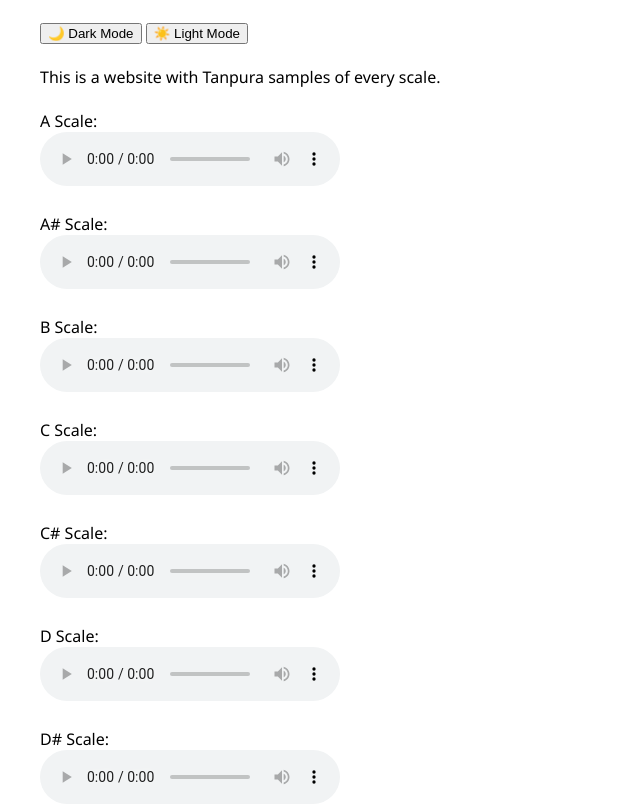
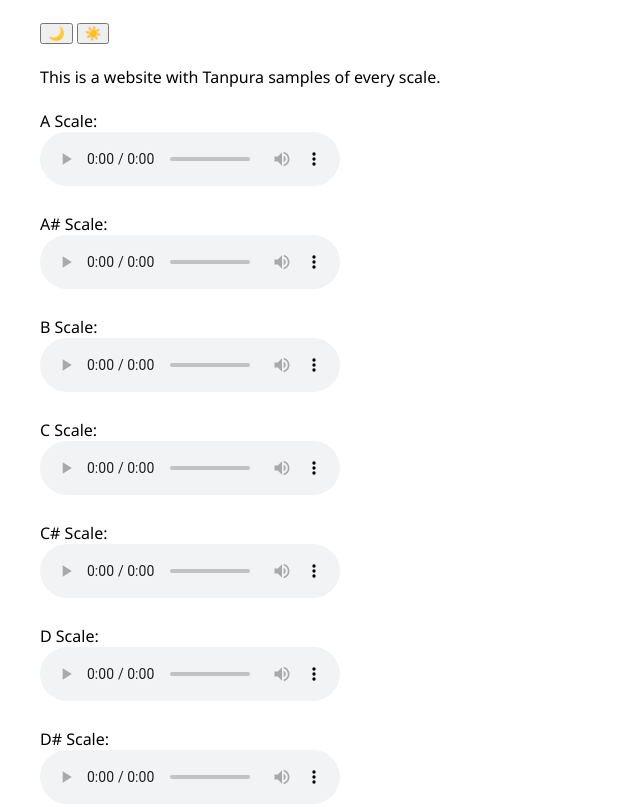
Before and after one commit to hyperio546/tanpura-online, a plain HTML site: page index.html in a window 1280 px wide. Shown: the top 807 px of the page, without its empty margins (0-640 px from the left). Drawn offline with Linux system fonts and the light colour scheme.

Commit message:
removing text

```diff
--- a/index.html
+++ b/index.html
@@ -58,8 +58,8 @@
     </script>
 </head>
 <body>
-    <button onclick="enableDarkMode()">🌙 Dark Mode</button>
-    <button onclick="enableLightMode()">☀️ Light Mode</button><br><br>
+    <button onclick="enableDarkMode()">🌙</button>
+    <button onclick="enableLightMode()">☀️</button><br><br>
     This is a website with Tanpura samples of every scale. <br><br>
     A Scale: <br>
     <audio controls loop>
```
